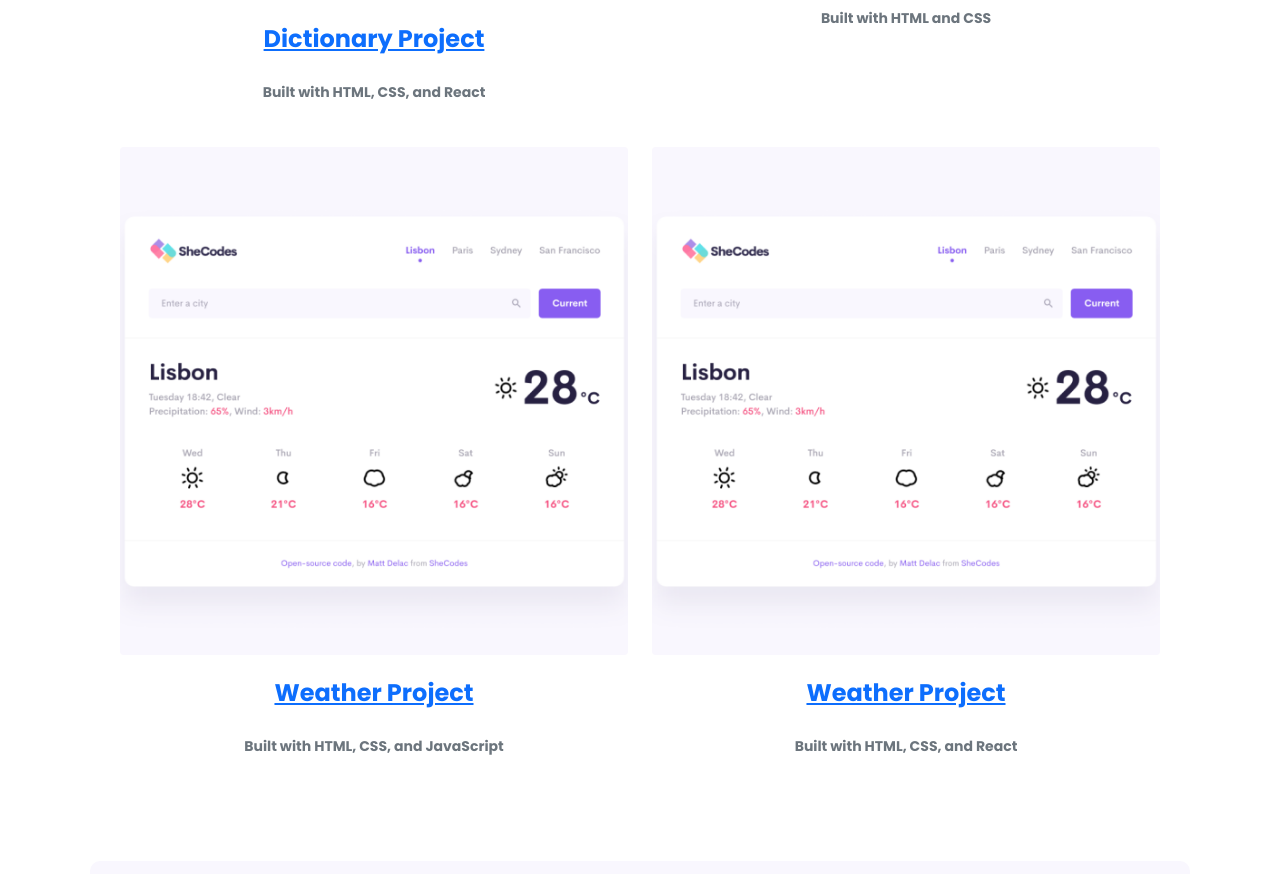
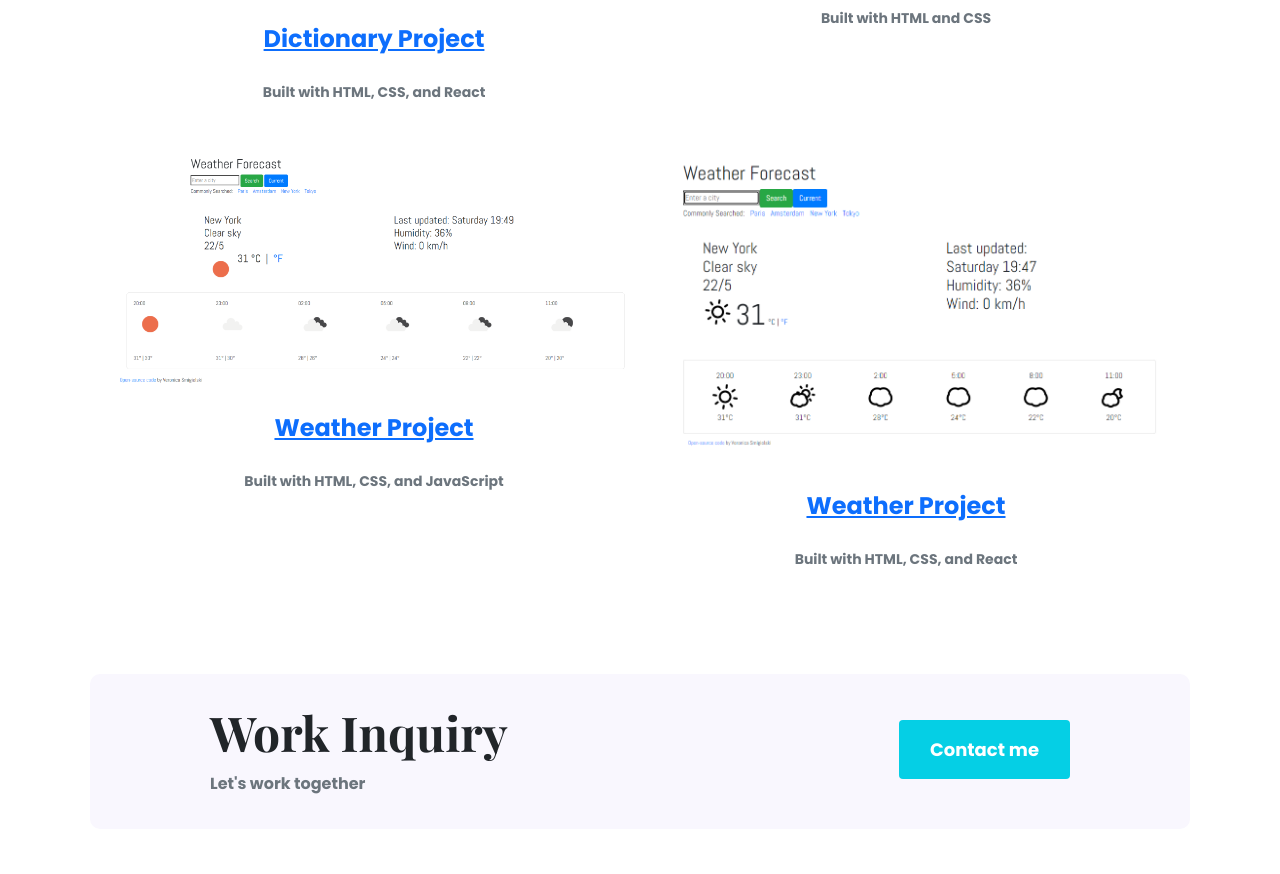
Before and after one commit to VSmigielski/VeronicaSmigielski-Website, a plain HTML site: page Work.html in a window 1280 px wide. Shown: the part 1029-1903 px from the top of the page. Drawn offline with nearby package versions, Linux system fonts and the light colour scheme.

Commit message:
Update picture previews on weather apps

```diff
--- a/Work.html
+++ b/Work.html
@@ -58,14 +58,14 @@
                         </p>
                     </div>
                     <div class="col-md-6 mb-4">
-                        <img src="images/weather.png" alt="Weather Project Preview" class="img-fluid rounded">
+                        <img src="images/weather-vanilla.png" alt="Weather Project Preview" class="img-fluid rounded">
                         <h3 class="text-center"><a href="https://reverent-wiles-2cfd5f.netlify.app/">Weather Project</a></h3>
                         <p class="text-center text-muted">
                             Built with HTML, CSS, and JavaScript
                         </p>
                     </div>
                     <div class="col-md-6 mb-4">
-                        <img src="images/weather.png" alt="Weather Project Preview" class="img-fluid rounded">
+                        <img src="images/weather-react.png" alt="Weather Project Preview" class="img-fluid rounded">
                         <h3 class="text-center"><a href="https://objective-chandrasekhar-cd70ce.netlify.app/">Weather Project</a></h3>
                         <p class="text-center text-muted">
                             Built with HTML, CSS, and React
```
Also changed, not shown: images/weather-react.png (added), images/weather-vanilla.png (added).
